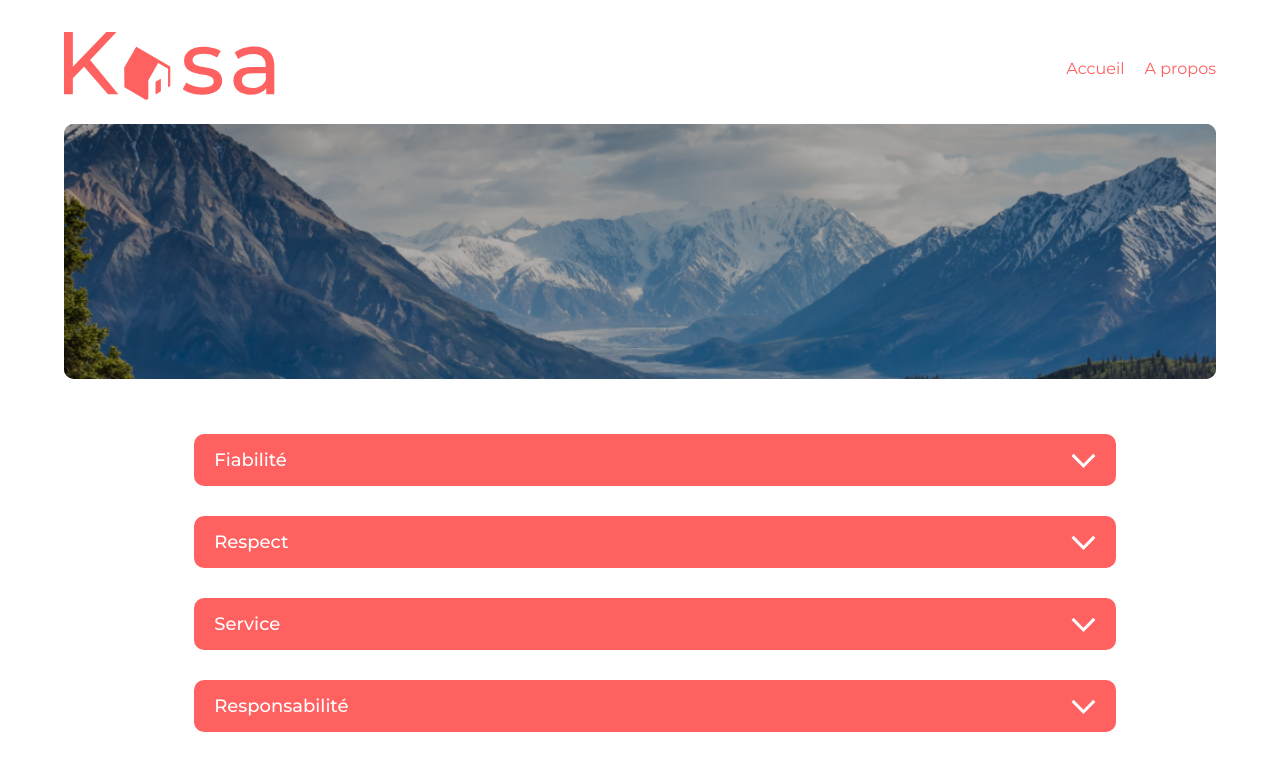
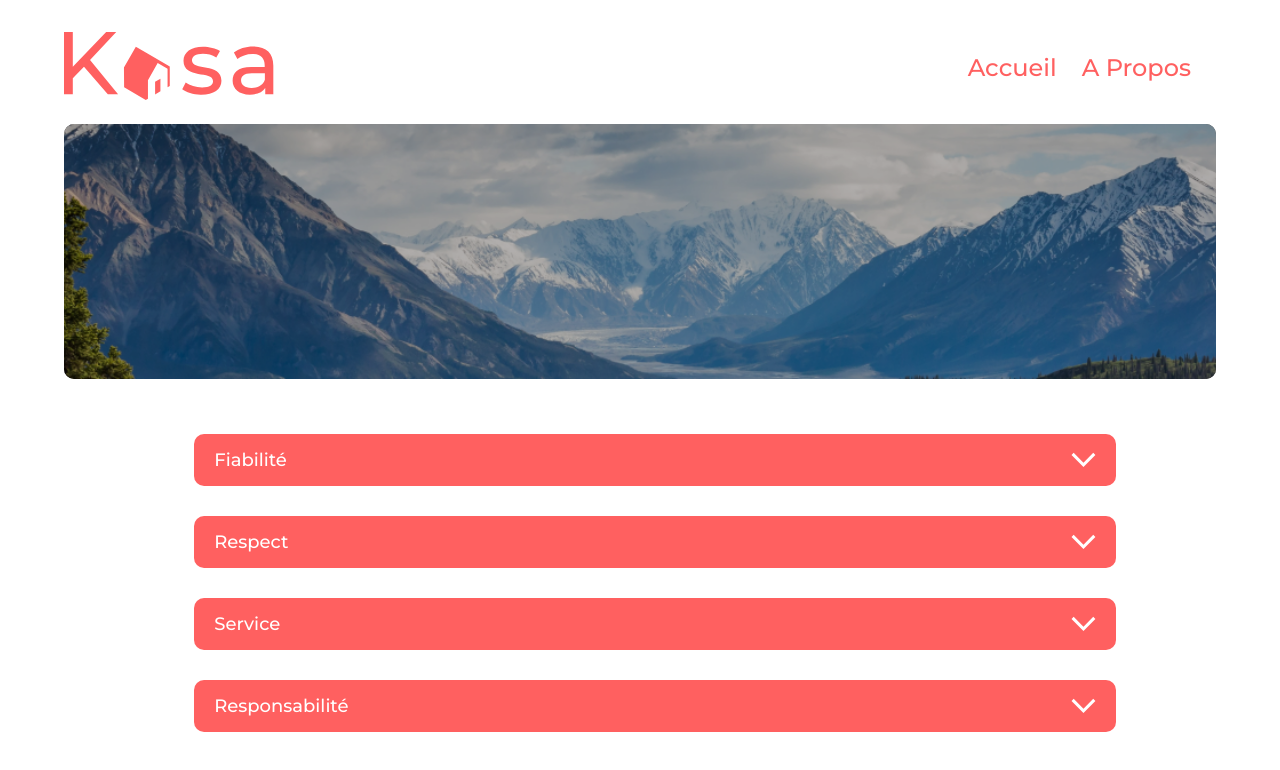
Before and after one commit to Dicoly/MassDidierCOLY_8_24092021, a React (Create React App) app: page /about in a window 1280 px wide. Shown: the top 770 px of the page. Built offline with nearby package versions, Linux system fonts and the light colour scheme.

Commit message:
Mise à jour CSS

```diff
--- a/src/components/card/Card.css
+++ b/src/components/card/Card.css
@@ -3,7 +3,7 @@
 }
 
 .cardImg{
-    width: 340px;
+    width: 100%;
     height: 255px;
     object-fit: cover;
     border-radius: 10px;
@@ -29,5 +29,6 @@
 @media screen and (min-width: 768px){
     .cardImg{
         height: 340px;
+        width: 340px;
     }
 }
--- a/src/components/dropdown/Dropdown.css
+++ b/src/components/dropdown/Dropdown.css
@@ -1,6 +1,6 @@
 .dropdownBody {
     width: 100%;
-    margin: 15px 15px;
+    margin: 15px 0px;
 }
 
 .dropdownTitle {
@@ -26,3 +26,9 @@
     white-space: pre-line;
     line-height: 27px;
 }
+
+@media screen and (min-width: 768px){
+    .dropdownBody {
+        margin: 15px 15px;
+    }
+}
--- a/src/components/dropdown/Dropdown.jsx
+++ b/src/components/dropdown/Dropdown.jsx
@@ -6,11 +6,12 @@ import arrowUp from '../../assets//arrowUp.svg';
 class Dropdown extends React.Component {
     constructor(props) {
         super(props);
-        this.handleClick = this.handleClick.bind(this);
+       // this.handleClick = this.handleClick.bind(this);
         this.state = { open: false };
     }
 
-    handleClick() {
+    handleClick = () => {
+        //Permet d'ouvrir ou de fermer le dropdown
         this.setState((prevState) => ({
             open: !prevState.open
         }));
--- a/src/components/header/Header.css
+++ b/src/components/header/Header.css
@@ -5,18 +5,35 @@ header {
 }
 
 .navLink {
-    margin-left: 20px;
+    /*margin-left: 20px;*/
     color : #FF6060;
     cursor: pointer;
     text-decoration: none;
+    padding-right: 8px;
 }
 
 .navLink:hover {
     text-decoration: underline;
 }
 
+.kasaLogo{
+    width: 175px;
+}
+
+.kasaLogo img{
+    width: 75%;
+}
+
 @media screen and (min-width: 768px){
     .kasaLogo{
-        width: 145px;
+        width: 210px;
+    }
+    .kasaLogo img{
+        width: 100%;
+    }
+    .navLink {
+        padding-right: 25px;
+        font-size: 24px;
+        font-weight: 500;
     }
 }
--- a/src/components/header/Header.jsx
+++ b/src/components/header/Header.jsx
@@ -15,7 +15,7 @@ class Header extends React.Component {
                         Accueil
                     </Link>
                     <Link to="/about" className="navLink">
-                        A propos
+                        A Propos
                     </Link>
                 </nav>
             </header>
--- a/src/views/about/About.jsx
+++ b/src/views/about/About.jsx
@@ -1,6 +1,6 @@
 import React from 'react';
 import Banner from '../../components/banner/Banner';
-import banner from '../../assets/aboutImg.png'
+import bannerImg from '../../assets/aboutImg.png'
 import Dropdown from '../../components/dropdown/Dropdown';
 import './About.css'
 
@@ -9,7 +9,7 @@ class About extends React.Component {
     render() {
         return (
             <div className="aboutLayout">
-                <Banner className="bannerAbout" img={banner} />
+                <Banner className="bannerAbout" img={bannerImg} />
                 <section className="aboutDropdownContainer">
                     <Dropdown title={'Fiabilité'}
                         content={
--- a/src/views/accueil/Accueil.jsx
+++ b/src/views/accueil/Accueil.jsx
@@ -1,6 +1,6 @@
 import React from 'react';
 import Banner from '../../components/banner/Banner';
-import banner from '../../assets/accueil_img.png'
+import bannerImg from '../../assets/accueil_img.png'
 import Card from '../../components/card/Card'
 import './Accueil.css';
 
@@ -12,7 +12,7 @@ class Accueil extends React.Component  {
     render() {
         return (
             <div>
-                <Banner img={banner} text={bannerText}/>
+                <Banner img={bannerImg} text={bannerText}/>
                 <ul className='kasa-card-container'>
                     {logementList.map((logement)=>
                     <li key={logement.id} className='kasa-card-list'>
--- a/src/views/logement/Logement.css
+++ b/src/views/logement/Logement.css
@@ -11,6 +11,12 @@
   font-weight: 500;
   margin-bottom: 10px;
   color:#ff6060;
+}
+
+.hostRatingCcontainer {
+  display: flex;
+  align-items: center;
+  justify-content: space-between;
 }
 
 @media screen and (min-width: 768px){
@@ -32,6 +38,9 @@
     display: block;
     width: 100%;
   }
+  .hostRatingCcontainer {
+    display: block;
+  }
 }
 
 .dropdownElement {
--- a/src/views/logement/Logement.jsx
+++ b/src/views/logement/Logement.jsx
@@ -21,10 +21,12 @@ class Logement extends React.Component {
     }
 
     componentDidMount() {
-        this.setState({
-            logement: logementList.find((logement) => logement.id === this.props.match.params.id),
-            isLoading: false
-        });
+        //window.setTimeout( () => {
+            this.setState({
+                logement: logementList.find((logement) => logement.id === this.props.match.params.id),
+                isLoading: false
+            })
+       // },7000);
     }
 
     render() {
@@ -39,7 +41,7 @@ class Logement extends React.Component {
                         <h3 className='logementLocation'>{this.state.logement.location}</h3>
                         <Tag list={this.state.logement.tags} />
                     </section>
-                    <aside className="kasa-host-rating-container mr-top-1r">
+                    <aside className="hostRatingCcontainer">
                         <Host name={this.state.logement.host.name} picture={this.state.logement.host.picture}/>
                         <Rating rating={this.state.logement.rating}/>
                     </aside>
```
